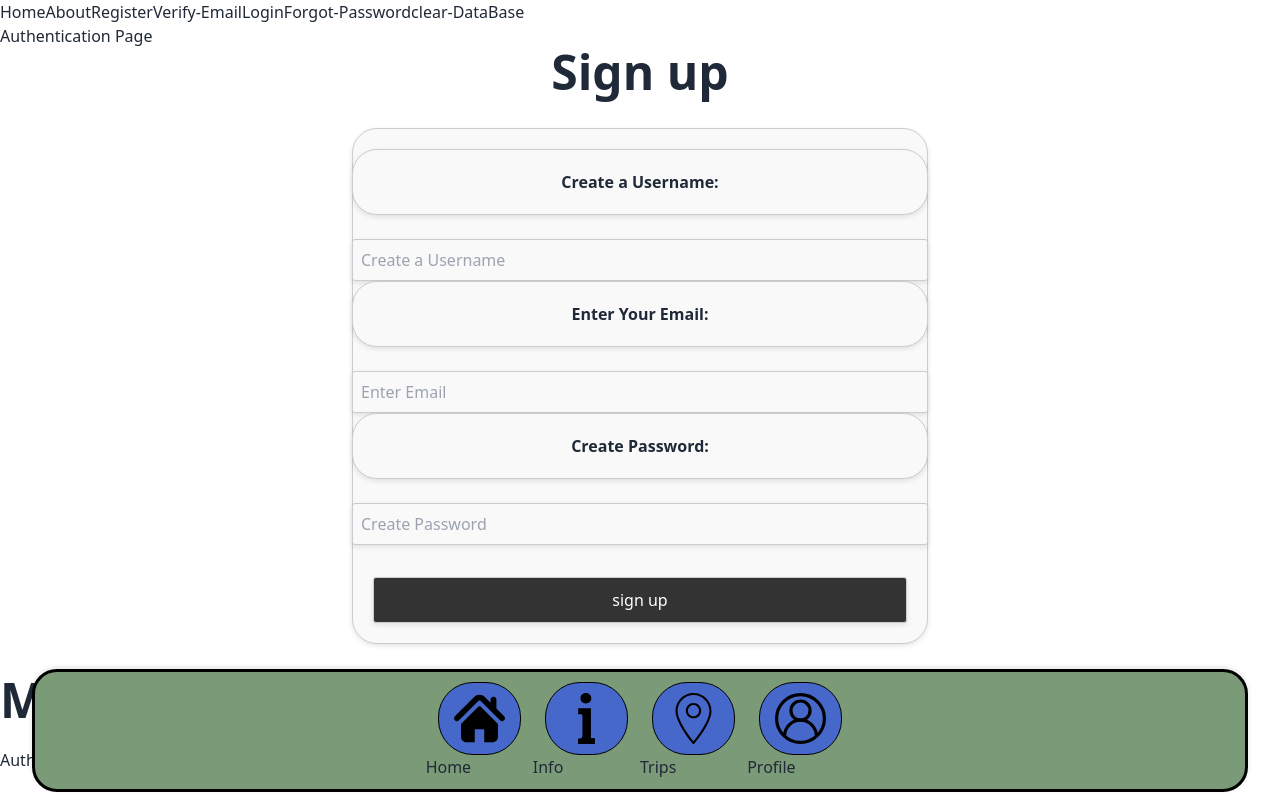
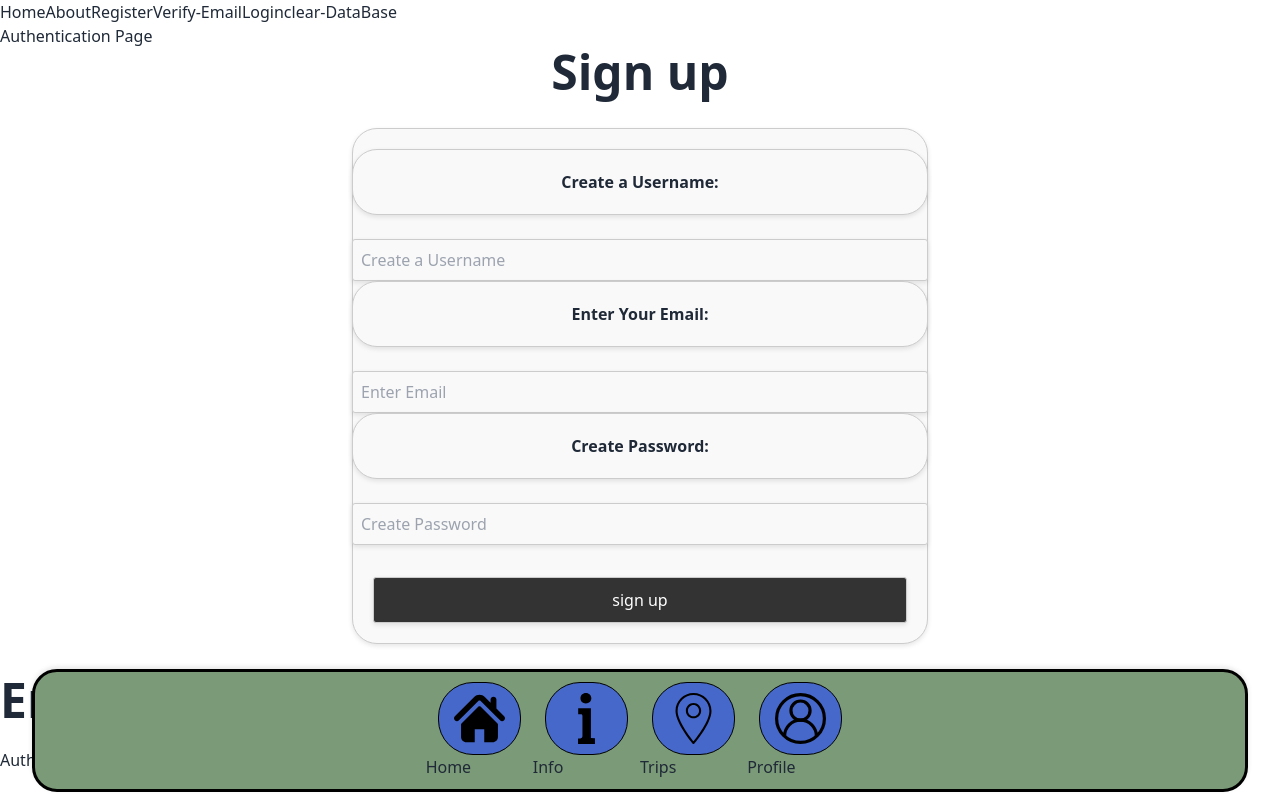
Before and after one commit to AsherHoltham/MongoDB_PGC_Backend, a Next.js app in the folder pgc/: page /register in a window 1280 px wide. Built offline with nearby package versions, Linux system fonts and the light colour scheme.

Commit message:
cleaned filetree and centered error output

```diff
--- a/pgc/pages/api/db/dbserver-GET-obj.ts
+++ b/pgc/pages/api/db/dbserver-GET-obj.ts
@@ -17,7 +17,6 @@ export default async function handler(req: NextApiRequest, res: NextApiResponse<
             if (!field || !value || !type) {
                 return res.status(400).json({ message: 'Missing query parameter(s)' });
             }
-
             const decodedfield = decodeURIComponent(field as string);
             const decodedvalue = decodeURIComponent(value as string);
             const decodedtype = decodeURIComponent(type as string);
@@ -31,7 +30,6 @@ export default async function handler(req: NextApiRequest, res: NextApiResponse<
                 case 'Trip':
                     indexes = ['_code'];
             }
-
             const dbInstance = DataBase.getInstance("PGC"); // Initialize database instance and request Document
             await dbInstance.initDb<Document>(indexes, decodedtype);
             const document = await dbInstance.requestDocument<Document>(decodedtype, decodedfield, decodedvalue);
@@ -40,12 +38,10 @@ export default async function handler(req: NextApiRequest, res: NextApiResponse<
             } else {
                 console.log(`GET ${decodedfield}: ${decodedvalue} from Collection: ${decodedtype} SUCCESS!`);
             }
-
             const result = JSON.stringify(document);
             console.log(`${result}: from query`);
 
             return res.status(200).json({message: document});
-
         } catch (error: any) {
             console.error('GET Query Error:', error);
             return res.status(500).json({ message: 'Internal Server Error.' });
--- a/pgc/src/app/(auth)/register/page.tsx
+++ b/pgc/src/app/(auth)/register/page.tsx
@@ -71,13 +71,13 @@ export default function RegisterPage() {
                 onSubmitAction={handleSubmit}
                 />
             </div>
-            <div>
-              <h1>Message List</h1>
-                <ul>
-                  {fmessages.map((message, index) => (
-                    <li key={index}>{message}</li>
-                  ))}
-                </ul>
+            <div  className= "text-center">
+              <h1>Error List:</h1>
+              <ul>
+                {fmessages.map((message, index) => (
+                  <li key={index}>{message}</li>
+                ))}
+              </ul>
             </div>
             <div style={{ textAlign: "center" }}>
                 <Link
--- a/pgc/src/testing/NavigationBar.tsx
+++ b/pgc/src/testing/NavigationBar.tsx
@@ -37,12 +37,6 @@ export const NavigationBar = () => {
                 Login
             </Link>
             <Link
-            href = "/forgot-password"
-            className = {pathname === "/forgot-password"   ? "font-bold mr-4" : "mr-4 text-blue-500"}
-            >
-                Forgot-Password
-            </Link>
-            <Link
             href = "/cleardb"
             className = {pathname === "/cleardb"   ? "font-bold mr-4" : "mr-4 text-blue-500"}
             >
```
Also changed, not shown: pgc/src/app/(auth)/forgot-password/page.tsx (deleted, +0 -16 lines), pgc/pages/api/db/dbserver-UPDATE-obj.ts (deleted).
